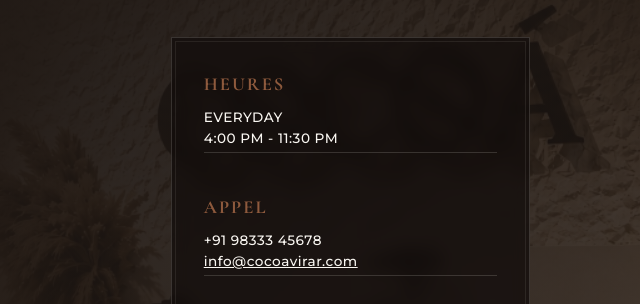
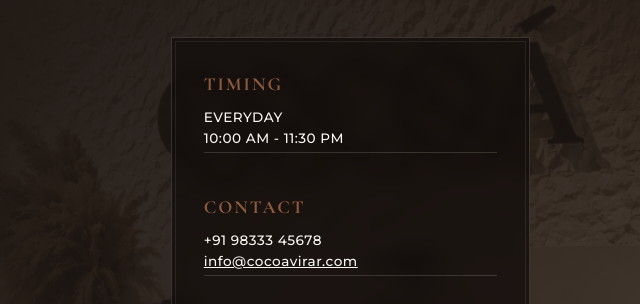
Before and after one commit to whitehub6/cocoa-cafe-demo, a website built with Vite: page index.html in a window 1280 px wide. Shown: the part 275-579 px from the top of the page, 636-1276 px from the left. Built offline with nearby package versions, Linux system fonts and the light colour scheme.

Commit message:
Update index.html

```diff
--- a/index.html
+++ b/index.html
@@ -43,13 +43,13 @@
         <div class="cocoa-section__intro-right cocoa-callout reveal">
           <ul>
             <li>
-              <h4>heures<span class="cocoa-header__subtitle">EVERYDAY<br />4:00 PM - 11:30 PM</span></h4>
+              <h4>Timing<span class="cocoa-header__subtitle">EVERYDAY<br />10:00 AM - 11:30 PM</span></h4>
             </li>
             <li>
-              <h4>appel<span class="cocoa-header__subtitle">+91 98333 45678<br /><a href="mailto:info@cocoavirar.com" title="Email Cocoa">info@cocoavirar.com</a></span></h4>
+              <h4>Contact<span class="cocoa-header__subtitle">+91 98333 45678<br /><a href="mailto:info@cocoavirar.com" title="Email Cocoa">info@cocoavirar.com</a></span></h4>
             </li>
             <li>
-              <h4>instagram<span class="cocoa-header__subtitle"><a href="#" target="_blank">@cocoadessertcafe</a></span></h4>
+              <h4>Instagram<span class="cocoa-header__subtitle"><a href="#" target="_blank">@cocoadessertcafe</a></span></h4>
             </li>
           </ul>
         </div>
```
